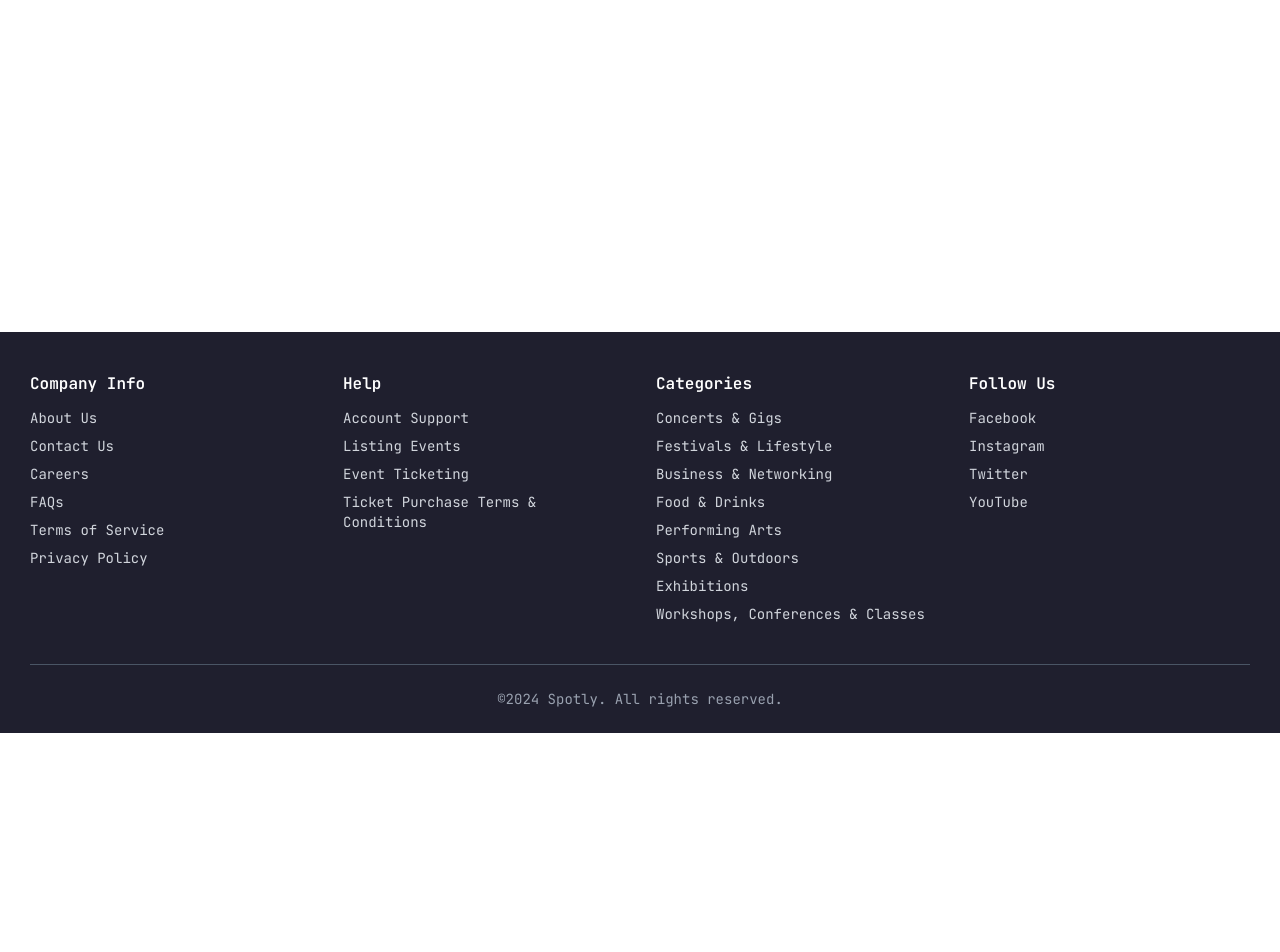
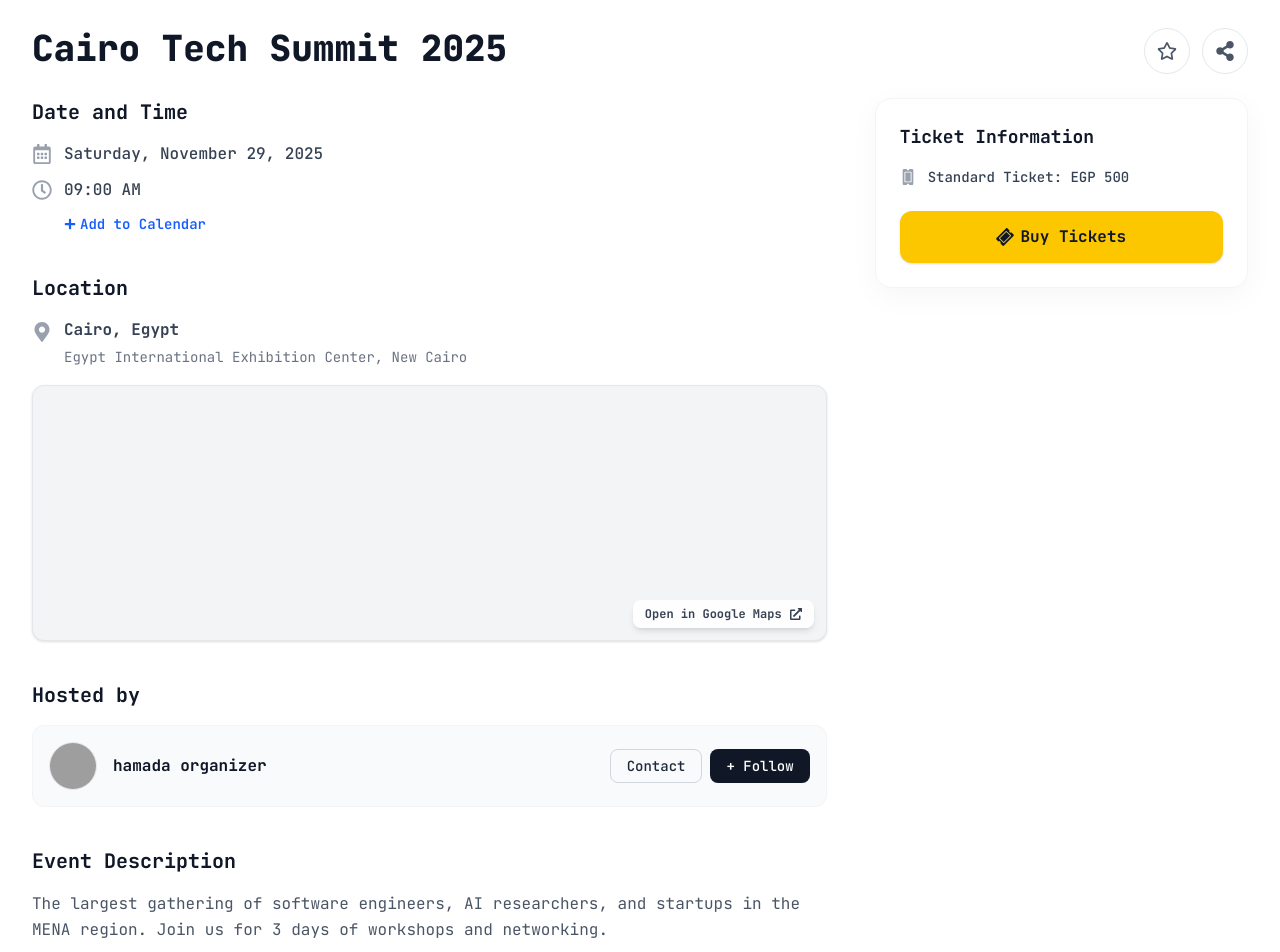
Before and after one commit to saied-ebrahim/spotly-clinet, a Next.js app: page /1/events/1 in a window 1280 px wide. Shown: the part 560-1512 px from the top of the page. Before the commit the page ends 1293 px from the top, so only its background shows below. Built offline with nearby package versions, Linux system fonts and the light colour scheme; data requests are answered from the project's data file; grey boxes are pictures that could not be loaded.

Commit message:
added main body section and map container

```diff
--- a/src/app/[locale]/(main)/events/[eventId]/page.tsx
+++ b/src/app/[locale]/(main)/events/[eventId]/page.tsx
@@ -149,6 +149,177 @@ export default function EventDetailsPage() {
             <h1 className="text-2xl font-bold">{myEvent.title}</h1>
           </div>
         </div>
+
+        {/* --- Title Section --- */}
+        <div className="flex justify-between items-start mt-8 mb-6">
+          <h1 className="hidden md:block text-3xl lg:text-4xl font-extrabold text-gray-900">
+            {myEvent.title}
+          </h1>
+          <div className="flex gap-3">
+            <button
+              onClick={() => setIsLiked(!isLiked)}
+              className="p-3 rounded-full hover:bg-gray-100 transition-all active:scale-95 border border-gray-200"
+            >
+              <FaRegStar
+                className={`w-5 h-5 ${
+                  isLiked ? "text-yellow-500 fill-yellow-500" : "text-gray-600"
+                }`}
+              />
+            </button>
+            <button className="p-3 rounded-full hover:bg-gray-100 transition-all active:scale-95 border border-gray-200">
+              <FaShareAlt className="w-5 h-5 text-gray-600" />
+            </button>
+          </div>
+        </div>
+
+        {/* --- Main Content Grid --- */}
+        <div className="grid grid-cols-1 lg:grid-cols-3 gap-12">
+          {/* Left Column (Details) */}
+          <div className="lg:col-span-2 space-y-10">
+            {/* Date & Time */}
+            <section className="space-y-4">
+              <h2 className="text-xl font-bold text-gray-900">Date and Time</h2>
+              <div className="space-y-3">
+                <div className="flex items-center gap-3 text-gray-700">
+                  <FaRegCalendarAlt className="text-gray-400 w-5 h-5" />
+                  <span className="font-medium">
+                    {formatDate(myEvent.date)}
+                  </span>
+                </div>
+                <div className="flex items-center gap-3 text-gray-700">
+                  <FaRegClock className="text-gray-400 w-5 h-5" />
+                  <span className="font-medium">{myEvent.time}</span>
+                </div>
+                <button className="text-blue-600 text-sm font-semibold hover:underline ml-8 flex items-center gap-1">
+                  <FaPlus className="w-3 h-3" /> Add to Calendar
+                </button>
+              </div>
+            </section>
+
+            {/* Location & Map */}
+            <section className="space-y-4">
+              <h2 className="text-xl font-bold text-gray-900">Location</h2>
+              <div className="flex gap-3 text-gray-700">
+                <FaMapMarkerAlt className="text-gray-400 w-5 h-5 mt-1 shrink-0" />
+                <div>
+                  <p className="font-bold">
+                    {myEvent.location.city}, {myEvent.location.country}
+                  </p>
+                  <p className="text-sm text-gray-500 leading-relaxed mt-1">
+                    {myEvent.location.address}
+                  </p>
+                </div>
+              </div>
+
+              {/* --- MAP COMPONENT --- */}
+              <div className="relative w-full h-64 bg-gray-100 rounded-xl overflow-hidden mt-4 border border-gray-200 shadow-sm z-0">
+                {/* map */}
+
+                {/* Optional 'Open in Google Maps' Floating Button */}
+                <div className="absolute bottom-3 right-3 z-400">
+                  <a
+                    href={`https://www.google.com/maps/search/?api=1&query=${myEvent.location.latitude},${myEvent.location.longitude}`}
+                    target="_blank"
+                    rel="noopener noreferrer"
+                    className="bg-white/90 backdrop-blur-sm px-3 py-1.5 rounded-lg shadow-md text-xs font-bold text-gray-700 hover:text-blue-600 hover:scale-105 transition-all flex items-center gap-2"
+                  >
+                    Open in Google Maps{" "}
+                    <FaExternalLinkAlt className="w-3 h-3" />
+                  </a>
+                </div>
+              </div>
+            </section>
+
+            {/* Host Info */}
+            <section className="space-y-4">
+              <h2 className="text-xl font-bold text-gray-900">Hosted by</h2>
+              <div className="p-4 bg-gray-50 rounded-xl border border-gray-100 flex items-center justify-between hover:shadow-md transition-shadow duration-300">
+                <div className="flex items-center gap-4">
+                  <div className="relative w-12 h-12 rounded-full overflow-hidden border border-gray-200 bg-gray-200">
+                    {/* Placeholder Avatar */}
+                    <Image
+                      src="https://images.unsplash.com/photo-1560250097-0b93528c311a?auto=format&fit=crop&q=80&w=100&h=100"
+                      alt={myEvent.organizer}
+                      fill
+                      className="object-cover"
+                    />
+                  </div>
+                  <span className="font-bold text-gray-900">
+                    {myEvent.organizer}
+                  </span>
+                </div>
+                <div className="flex gap-2">
+                  <button className="px-4 py-1.5 text-sm font-medium border border-gray-300 rounded-lg hover:bg-white transition-colors">
+                    Contact
+                  </button>
+                  <button className="px-4 py-1.5 text-sm font-medium bg-gray-900 text-white rounded-lg hover:bg-gray-800 transition-colors">
+                    + Follow
+                  </button>
+                </div>
+              </div>
+            </section>
+
+            {/* Description */}
+            <section className="space-y-4">
+              <h2 className="text-xl font-bold text-gray-900">
+                Event Description
+              </h2>
+              <div className="prose prose-gray max-w-none text-gray-600 leading-relaxed whitespace-pre-wrap">
+                <p>{myEvent.description}</p>
+              </div>
+            </section>
+
+            {/* Tags */}
+            <section className="space-y-4">
+              <h2 className="text-xl font-bold text-gray-900">Tags</h2>
+              <div className="flex flex-wrap gap-2">
+                {myEvent.tags && myEvent.tags.length > 0 ? (
+                  myEvent.tags.map((tag) => (
+                    <span
+                      key={tag}
+                      className="px-4 py-2 bg-gray-100 text-gray-600 text-sm rounded-full font-medium hover:bg-gray-200 cursor-pointer transition-colors"
+                    >
+                      {tag}
+                    </span>
+                  ))
+                ) : (
+                  <span className="text-gray-400 text-sm">No tags</span>
+                )}
+              </div>
+            </section>
+          </div>
+
+          {/* Right Column (Ticket Sidebar) */}
+          <div className="lg:col-span-1">
+            <div className="sticky top-8 space-y-6">
+              <div className="bg-white p-6 rounded-2xl border border-gray-100 shadow-[0_8px_30px_rgb(0,0,0,0.04)]">
+                <div className="mb-6">
+                  <h3 className="text-lg font-bold text-gray-900 mb-4">
+                    Ticket Information
+                  </h3>
+                  <div className="flex items-center gap-3 text-gray-700 mb-2">
+                    <FaTicketAlt className="text-gray-400 rotate-90" />
+                    <span className="font-medium text-sm">
+                      Standard Ticket: {formatPrice(myEvent.price)}
+                    </span>
+                  </div>
+                  <div className="text-xs text-gray-500 mt-2">
+                    {myEvent.analytics?.ticketsAvailable < 10 && (
+                      <span className="text-red-500 font-bold">
+                        Only {myEvent.analytics.ticketsAvailable} tickets left!
+                      </span>
+                    )}
+                  </div>
+                </div>
+
+                <button className="w-full py-3.5 bg-yellow-400 hover:bg-yellow-500 text-gray-900 font-bold rounded-xl shadow-sm hover:shadow-md transition-all active:scale-[0.98] flex justify-center items-center gap-2">
+                  <FaTicketAlt className="-rotate-45" />
+                  Buy Tickets
+                </button>
+              </div>
+            </div>
+          </div>
+        </div>
       </main>
     </div>
   );
```
